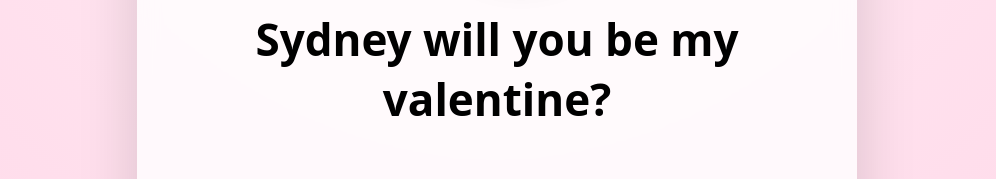
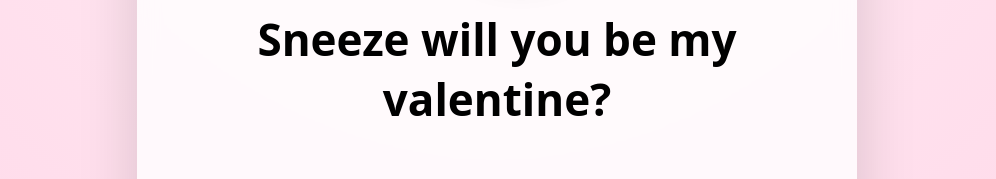
Before and after one commit to Jt-Hepke/val, a plain HTML site: page index.html in a window 1280 px wide. Shown: the part 337-516 px from the top of the page, without its empty margins (143-1139 px from the left). Drawn offline with nearby package versions, Linux system fonts and the light colour scheme.

Commit message:
Update index.html

```diff
--- a/index.html
+++ b/index.html
@@ -171,7 +171,7 @@
             fill="#ff7aa2"/>
     </svg>
 
-    <h1>Sydney will you be my valentine?</h1>
+    <h1>Sneeze will you be my valentine?</h1>
 
     <section class="button-zone" id="zone">
       <button id="yesBtn">Yes</button>
```
